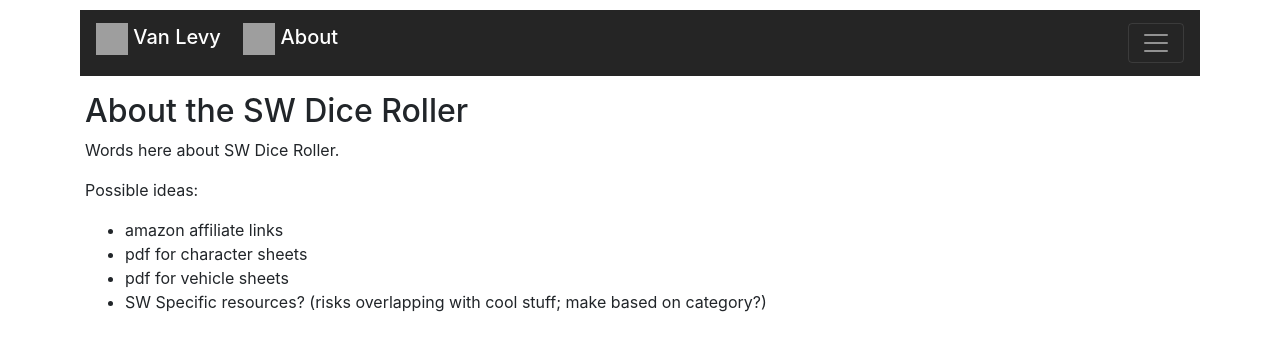
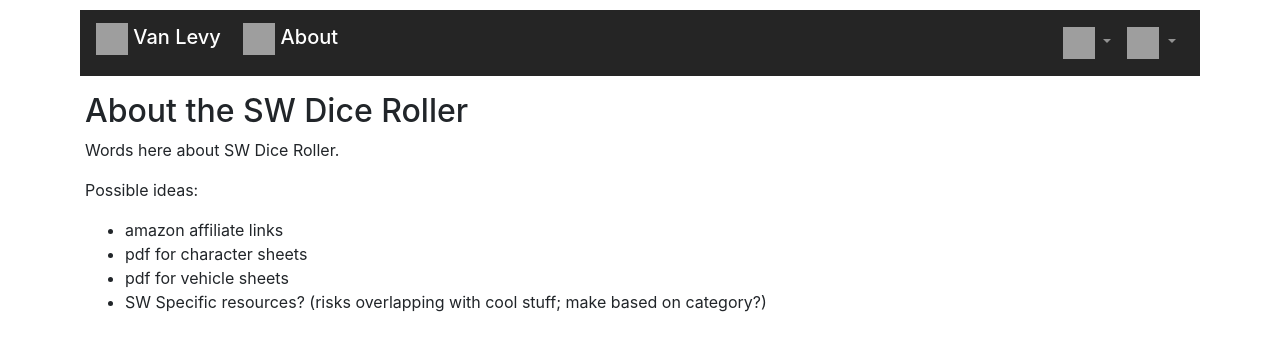
Before and after one commit to egv78/vanlevysite, a Django app: page /swdice/ in a window 1280 px wide. Shown: the top 351 px of the page. Run offline with Django 3.2, Linux system fonts and the light colour scheme; parts of the project's set-up code (start-up, migrations or seed data) failed here and were passed over; some libraries are stand-ins or nearby versions; grey boxes are pictures that could not be loaded.

Commit message:
Responsive design

```diff
--- a/swdice/templates/sw_base.html
+++ b/swdice/templates/sw_base.html
@@ -1,7 +1,7 @@
 {% extends 'base.html' %}
 
 {% block navbar_characteristics %}
-    <nav class="navbar navbar-expand-xs navbar-dark" style="background-color: #252525">
+    <nav class="navbar navbar-expand-sm navbar-dark" style="background-color: #252525">
 {% endblock %}
 
 {% block brand %}
```
